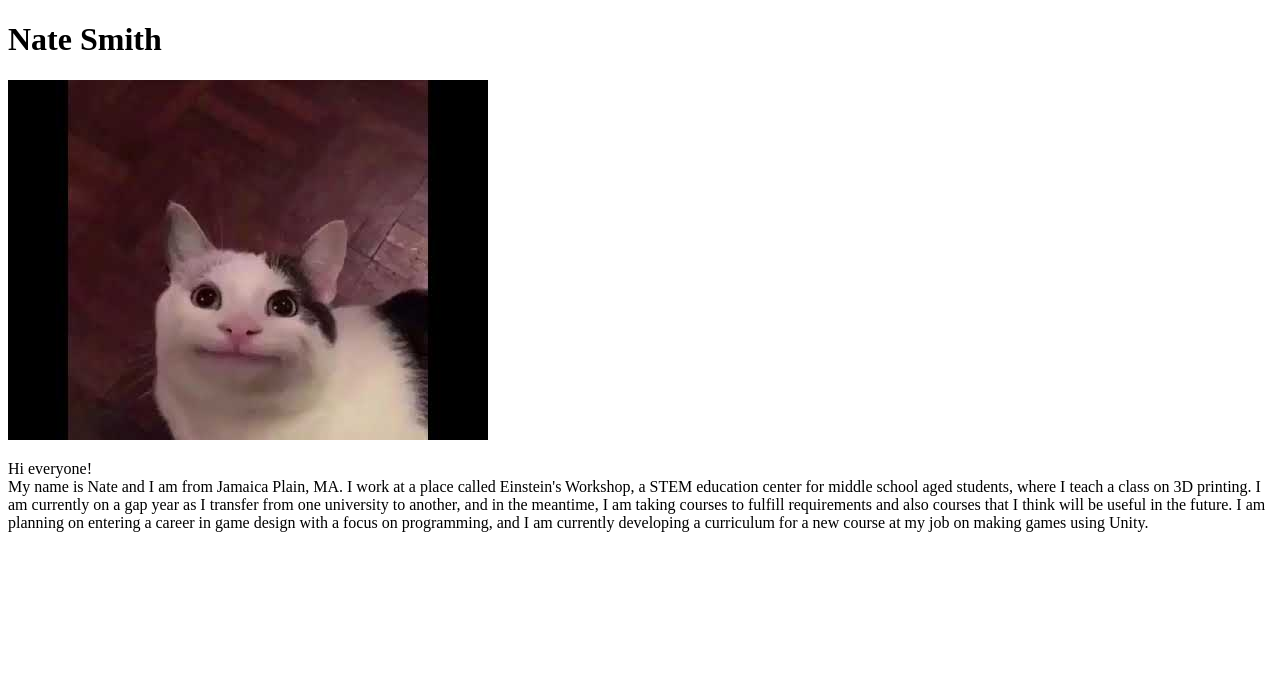
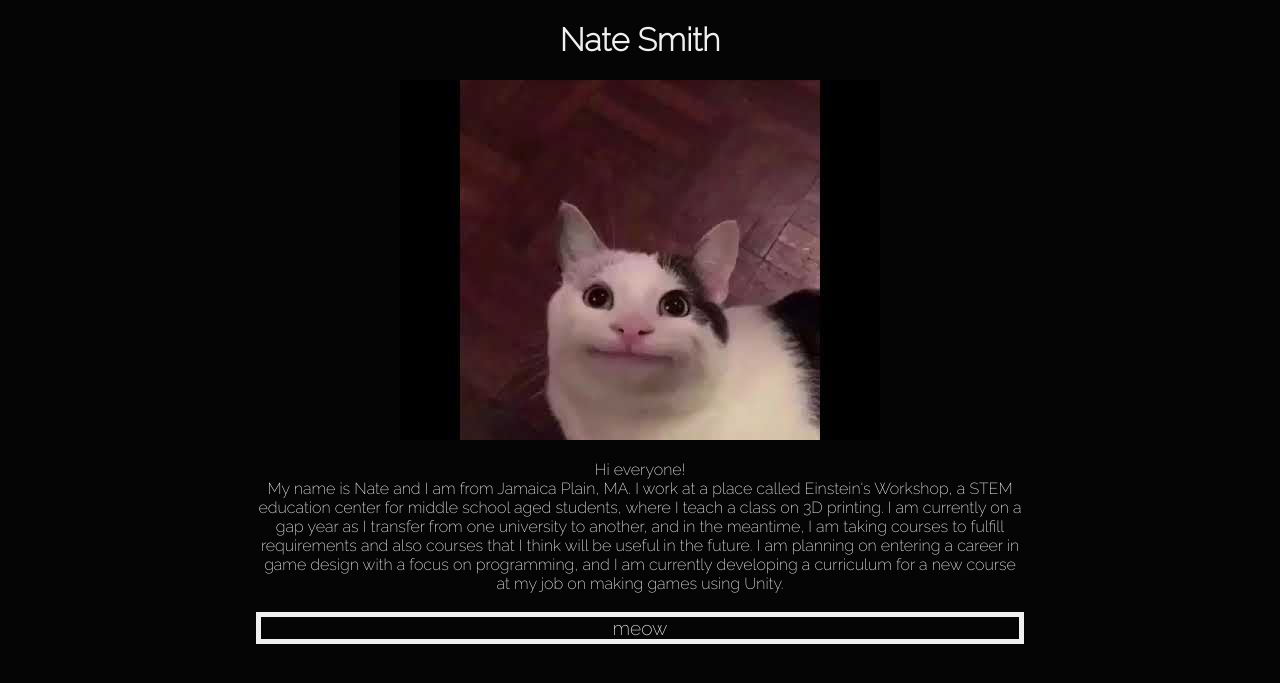
Before and after one commit to NwlSmith/p1, a PHP site: page / in a window 1280 px wide. Shown: the top 683 px of the page. Run offline with PHP 8.4, Linux system fonts and the light colour scheme.

Commit message:
added functionality and style to index.php

```diff
--- a/index.php
+++ b/index.php
@@ -3,12 +3,36 @@
     <head>
         <title>p1</title>
         <meta charset="utf-8" />
+        <link href="https://fonts.googleapis.com/css?family=Raleway:200,200i" rel="stylesheet">
+        <style>
+            body {
+                background-color: rgb(5, 5, 5);
+
+                text-align: center;
+                font-family: Raleway, Impact, "Trebuchet MS", "Courier New";
+                color: rgb(240, 240, 240);
+                width: 60%;
+                margin-left: 20%;
+            }
+
+            #quote {
+                border: 5px solid rgb(240, 240, 240);
+                font-size: 1.2em;
+            }
+
+        </style>
+
+        <?php include("random.php");?>
     </head>
     <h1>Nate Smith</h1>
     <img src="cat.jpg" alt="me">
     <p>Hi everyone!<br>
         My name is Nate and I am from Jamaica Plain, MA. I work at a place called Einstein's Workshop, a STEM education center for middle school aged students, where I teach a class on 3D printing. I am currently on a gap year as I transfer from one university to another, and in the meantime, I am taking courses to fulfill requirements and also courses that I think will be useful in the future. I am planning on entering a career in game design with a focus on programming, and I am currently developing a curriculum for a new course at my job on making games using Unity.</p>
 
+    <p id="quote">
+        <?php echo $quote; ?>
+    </p>
+
     <body>
 
     </body>
--- /dev/null
+++ b/random.php
@@ -0,0 +1,4 @@
+<?php
+$quotes = ["meow", "meeeyoowwww", "hiss"];
+$quote = $quotes[rand(0, 2)];
+?>
```
